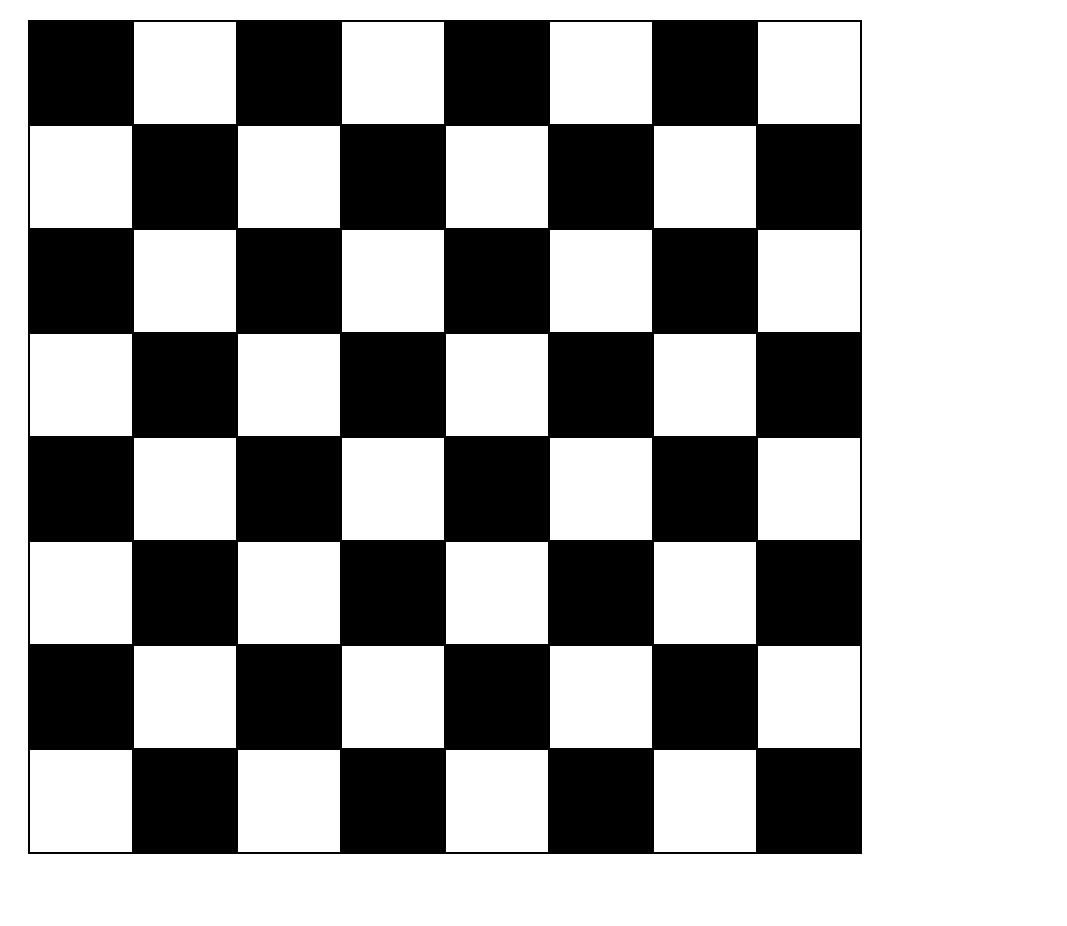
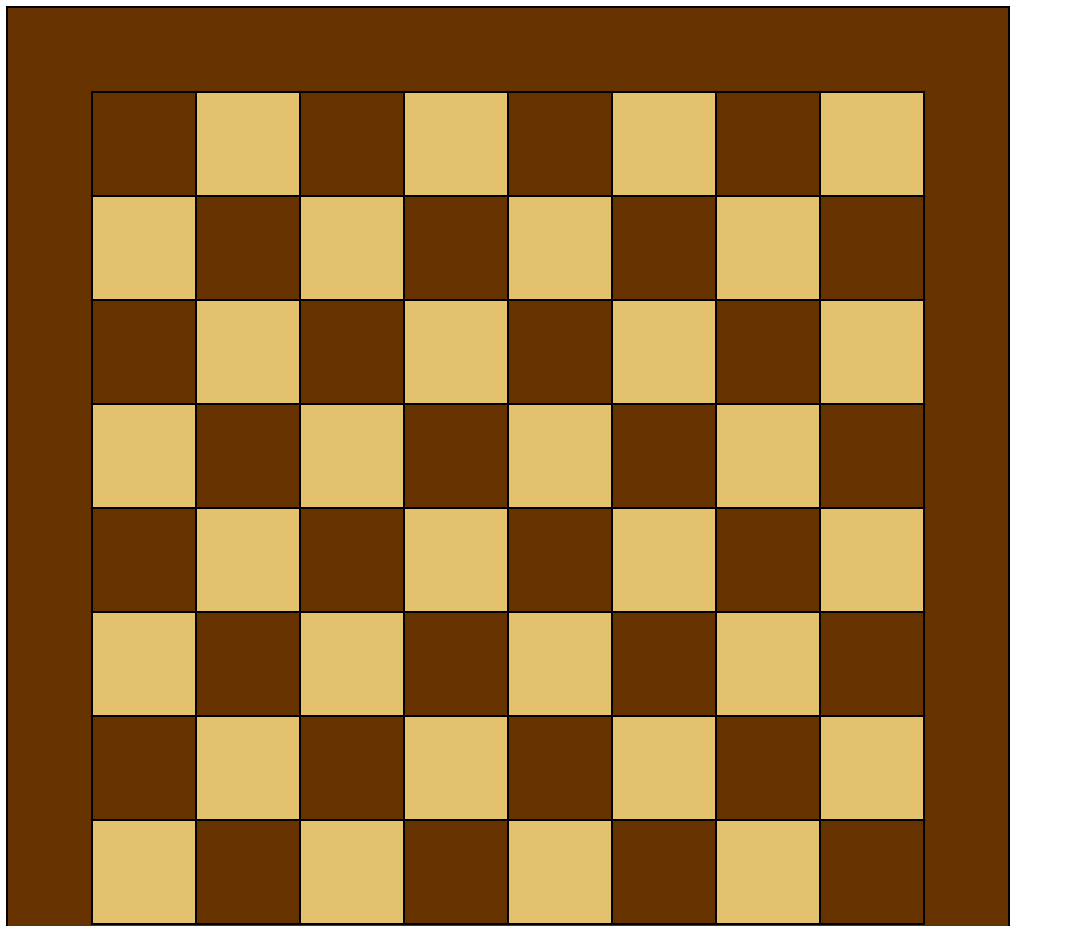
Before and after one commit to leopariente/cyber4s, a plain HTML site: page index.html in a window 1280 px wide. Shown: the top 926 px of the page, without its empty margins (0-1067 px from the left). Before the commit the page ends 874 px from the top, so only its background shows below. Drawn offline with Linux system fonts and the light colour scheme.

Commit message:
added color and a container to board flexbox

```diff
--- a/index.html
+++ b/index.html
@@ -5,6 +5,7 @@
     <link rel="stylesheet" href="styles.css">
 </head>
 <body>
+<div class="outline-board">
     <table>
         <tr><td class="black"></td><td class="white"></td><td class="black"></td><td class="white"></td><td class="black"></td><td class="white"></td><td class="black"></td><td class="white"></td></tr>
         <tr><td class="white"></td><td class="black"></td><td class="white"></td><td class="black"></td><td class="white"></td><td class="black"></td><td class="white"></td><td class="black"></td></tr>
@@ -15,5 +16,6 @@
         <tr><td class="black"></td><td class="white"></td><td class="black"></td><td class="white"></td><td class="black"></td><td class="white"></td><td class="black"></td><td class="white"></td></tr>
         <tr><td class="white"></td><td class="black"></td><td class="white"></td><td class="black"></td><td class="white"></td><td class="black"></td><td class="white"></td><td class="black"></td></tr>
     </table>
+</div>
 </body>
 </html>
--- a/styles.css
+++ b/styles.css
@@ -1,13 +1,13 @@
 .black {
     height: 100px;
     width: 100px;
-    background-color: black;
+    background-color: rgb(102,51,0);
 }
 
 .white {
     height: 100px;
     width: 100px;
-    background-color: white;
+    background-color: rgb(227,193,111);
 }
 
 td:hover {
@@ -21,3 +21,13 @@ td {
 table {
 margin: 20px;
 }
+
+.outline-board {
+  height: 1000px;
+  width: 1000px;
+  outline: black solid 2px;
+  display: flex;
+  justify-content: center;
+  align-items: center;
+  background-color: rgb(102,51,0);
+}
```
Lines whose indentation alone changed are shown as unchanged.
